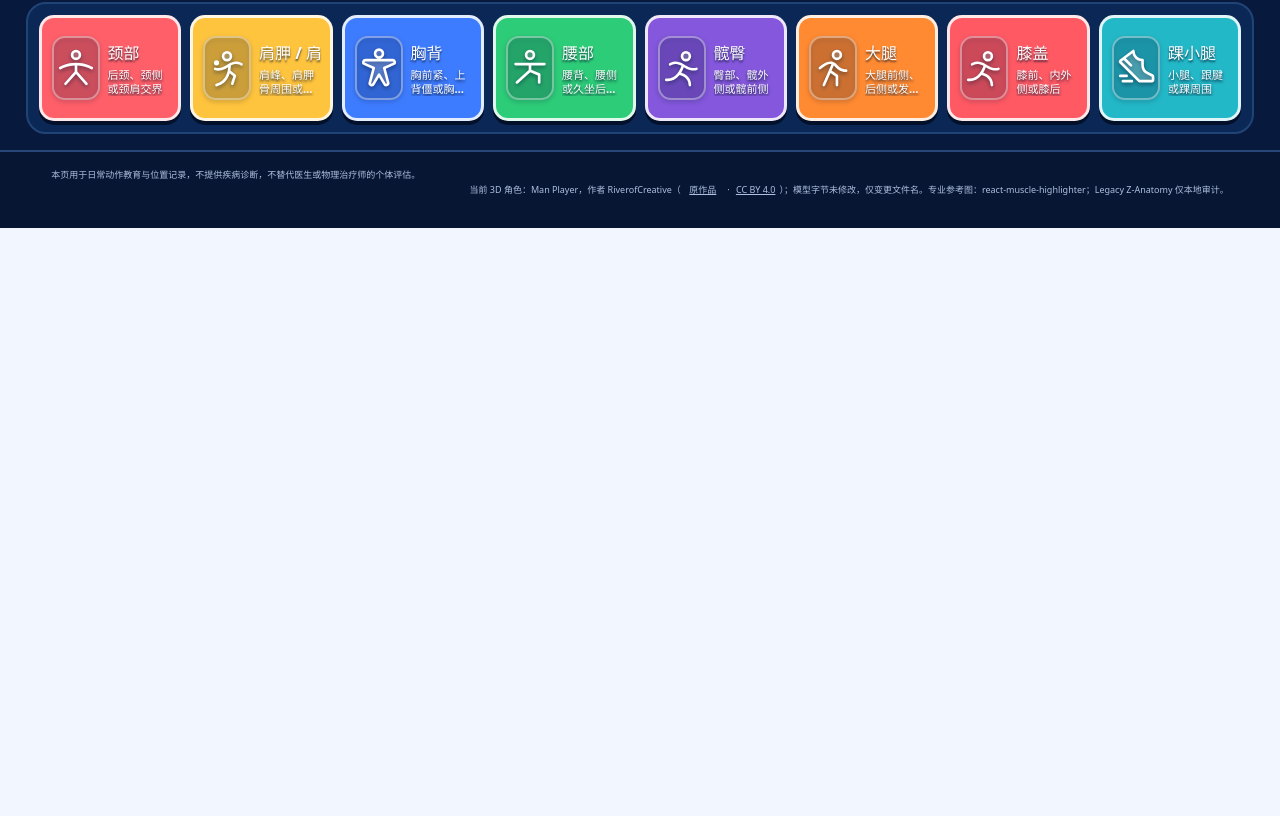
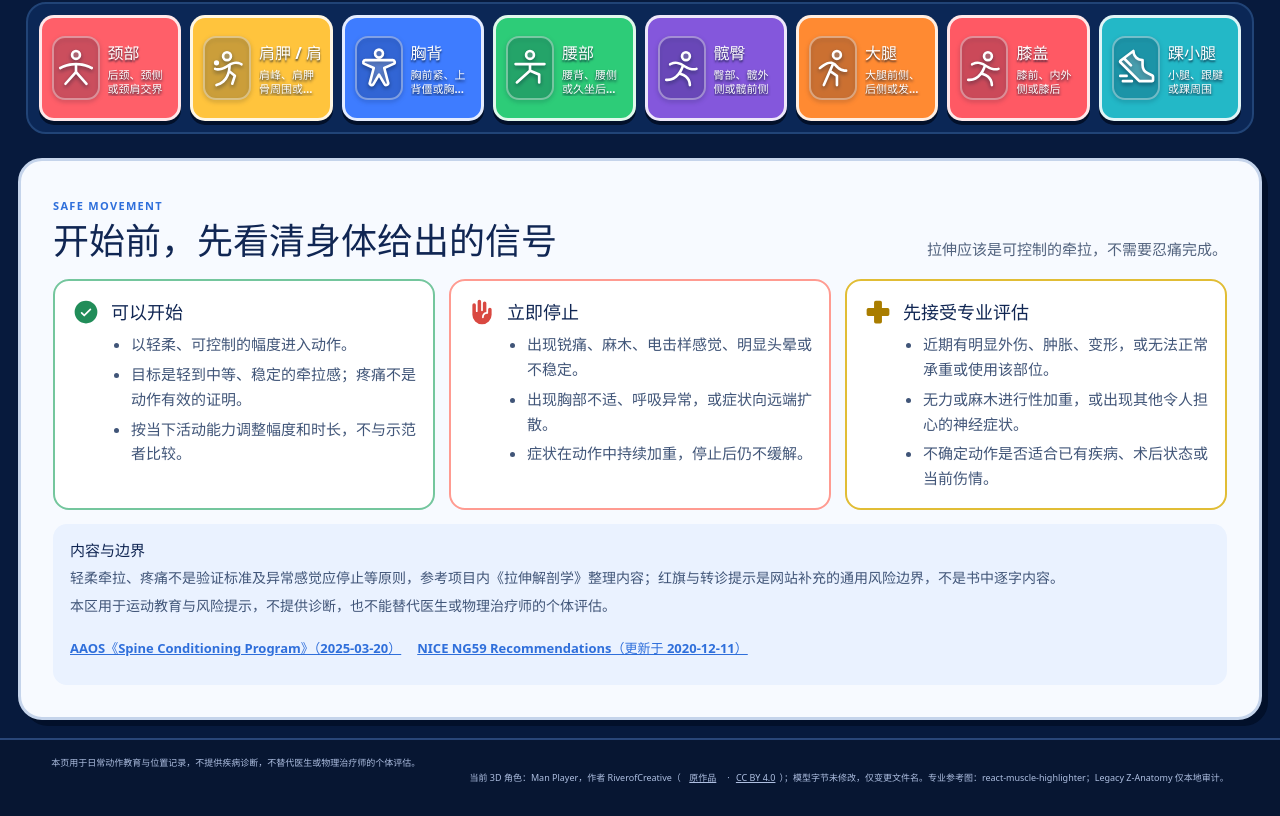
Before and after one commit to wziyuan317/move-lab-body-reset, a React (Vite) app: page / in a window 1280 px wide. Shown: the part 737-1553 px from the top of the page. Before the commit the page ends 965 px from the top, so only its background shows below. Built offline with nearby package versions, Linux system fonts and the light colour scheme; no server answers.

Commit message:
feat: 补充页面安全说明

```diff
--- a/package.json
+++ b/package.json
@@ -10,7 +10,7 @@
     "build": "npm run build:content && vite build && node scripts/prepare-sites-build.mjs && node scripts/verify-release-assets.mjs dist/client",
     "build:github": "npm run build:content && vite build --base=/move-lab-body-reset/ --outDir dist/github && node scripts/prepare-github-build.mjs && node scripts/verify-release-assets.mjs dist/github",
     "preview": "vite preview",
-    "test": "node --test tests/movements.test.mjs tests/body-map.test.mjs tests/body-region-map.test.mjs tests/body-region-map-component.test.mjs tests/body-assets.test.mjs tests/camera-framing.test.mjs tests/home-flow.test.mjs tests/hotspot-interaction.test.mjs tests/office-content.test.mjs tests/office-routine.test.mjs tests/professional-location.test.mjs tests/stretching-adapters.test.mjs tests/tutorial-library-contract.test.mjs",
+    "test": "node --test tests/movements.test.mjs tests/body-map.test.mjs tests/body-region-map.test.mjs tests/body-region-map-component.test.mjs tests/body-assets.test.mjs tests/camera-framing.test.mjs tests/home-flow.test.mjs tests/hotspot-interaction.test.mjs tests/office-content.test.mjs tests/office-routine.test.mjs tests/professional-location.test.mjs tests/stretching-adapters.test.mjs tests/tutorial-library-contract.test.mjs tests/typography-safety.test.mjs",
     "test:sites": "node --test tests/sites-worker.test.mjs",
     "test:content": "node --test tests/stretching-web-library.test.mjs tests/pose-frame-audit.test.mjs"
   },
--- a/src/HomePage.jsx
+++ b/src/HomePage.jsx
@@ -15,6 +15,7 @@ import { AssessmentPanel } from "./components/AssessmentPanel.jsx";
 import { BodyExplorer } from "./components/BodyExplorer.jsx";
 import { LocationTaskPanel } from "./components/LocationTaskPanel.jsx";
 import { RegionRail } from "./components/RegionRail.jsx";
+import { SafetyGuidance } from "./components/SafetyGuidance.jsx";
 import { SiteHeader } from "./components/SiteHeader.jsx";
 import { getMissionDisplayStep, getStepFocusSelector } from "./homeFlow.js";
 
@@ -139,6 +140,8 @@ export function HomePage({ value, onChange, onOpenTutorial, onOpenLibrary, onNav
         </div>
       </main>
 
+      <SafetyGuidance />
+
       <div className="mobile-step-control" aria-label="移动端步骤控制">
         <button type="button" className="mobile-step-control__back" disabled={mobileStep === 1} onClick={() => requestStep(mobileStep - 1)} aria-label="上一步">
           <ArrowLeft size={21} weight="bold" />
@@ -153,7 +156,7 @@ export function HomePage({ value, onChange, onOpenTutorial, onOpenLibrary, onNav
         )}
       </div>
 
-      <footer id="safety-note" className="home-footer">
+      <footer className="home-footer">
         <p>本页用于日常动作教育与位置记录，不提供疾病诊断，不替代医生或物理治疗师的个体评估。</p>
         <p>
           当前 3D 角色：Man Player，作者 RiverofCreative（
--- /dev/null
+++ b/src/components/SafetyGuidance.jsx
@@ -0,0 +1,63 @@
+import { CheckCircle, FirstAid, HandPalm } from "@phosphor-icons/react";
+
+export function SafetyGuidance() {
+  return (
+    <section id="safety-note" className="safety-guidance" aria-labelledby="safety-guidance-title">
+      <header>
+        <div>
+          <small>SAFE MOVEMENT</small>
+          <h2 id="safety-guidance-title">开始前，先看清身体给出的信号</h2>
+        </div>
+        <p>拉伸应该是可控制的牵拉，不需要忍痛完成。</p>
+      </header>
+
+      <div className="safety-guidance__grid">
+        <article className="is-ready">
+          <CheckCircle size={28} weight="fill" aria-hidden="true" />
+          <div>
+            <h3>可以开始</h3>
+            <ul>
+              <li>以轻柔、可控制的幅度进入动作。</li>
+              <li>目标是轻到中等、稳定的牵拉感；疼痛不是动作有效的证明。</li>
+              <li>按当下活动能力调整幅度和时长，不与示范者比较。</li>
+            </ul>
+          </div>
+        </article>
+
+        <article className="is-stop">
+          <HandPalm size={28} weight="fill" aria-hidden="true" />
+          <div>
+            <h3>立即停止</h3>
+            <ul>
+              <li>出现锐痛、麻木、电击样感觉、明显头晕或不稳定。</li>
+              <li>出现胸部不适、呼吸异常，或症状向远端扩散。</li>
+              <li>症状在动作中持续加重，停止后仍不缓解。</li>
+            </ul>
+          </div>
+        </article>
+
+        <article className="is-assess">
+          <FirstAid size={28} weight="fill" aria-hidden="true" />
+          <div>
+            <h3>先接受专业评估</h3>
+            <ul>
+              <li>近期有明显外伤、肿胀、变形，或无法正常承重或使用该部位。</li>
+              <li>无力或麻木进行性加重，或出现其他令人担心的神经症状。</li>
+              <li>不确定动作是否适合已有疾病、术后状态或当前伤情。</li>
+            </ul>
+          </div>
+        </article>
+      </div>
+
+      <div className="safety-guidance__boundary">
+        <strong>内容与边界</strong>
+        <p>轻柔牵拉、疼痛不是验证标准及异常感觉应停止等原则，参考项目内《拉伸解剖学》整理内容；红旗与转诊提示是网站补充的通用风险边界，不是书中逐字内容。</p>
+        <p>本区用于运动教育与风险提示，不提供诊断，也不能替代医生或物理治疗师的个体评估。</p>
+        <div>
+          <a href="https://orthoinfo.aaos.org/globalassets/pdfs/spine-conditioning-program_3-20-25.pdf" target="_blank" rel="noreferrer">AAOS《Spine Conditioning Program》（2025-03-20）</a>
+          <a href="https://www.nice.org.uk/guidance/NG59/chapter/recommendations" target="_blank" rel="noreferrer">NICE NG59 Recommendations（更新于 2020-12-11）</a>
+        </div>
+      </div>
+    </section>
+  );
+}
--- a/src/styles.css
+++ b/src/styles.css
@@ -157,6 +157,27 @@ button:focus-visible, a:focus-visible, input:focus-visible { outline: 4px solid
 .home-footer { display: flex; justify-content: space-between; gap: 20px; padding: 16px clamp(18px, 4vw, 64px); color: #aebfe1; background: #071632; border-top: 2px solid #294678; font-size: 9px; line-height: 1.5; }
 .home-footer p { margin: 0; }
 .home-footer a { display: inline-flex; min-width: 44px; min-height: 44px; align-items: center; justify-content: center; padding: 0 4px; }
+.safety-guidance { width: min(1480px, calc(100% - 36px)); margin: 8px auto 18px; padding: clamp(18px, 2.5vw, 32px); color: var(--navy); background: #f7faff; border: 3px solid #c5d4eb; border-radius: 24px; box-shadow: 6px 6px 0 #02102a; scroll-margin-top: 24px; }
+.safety-guidance > header { display: flex; align-items: end; justify-content: space-between; gap: 24px; margin-bottom: 18px; }
+.safety-guidance > header small { color: var(--blue); font-size: 11px; font-weight: 950; letter-spacing: .12em; }
+.safety-guidance > header h2 { max-width: 720px; margin: 5px 0 0; font-size: clamp(24px, 3vw, 36px); line-height: 1.15; }
+.safety-guidance > header p { max-width: 420px; margin: 0; color: #52637e; font-size: 15px; line-height: 1.55; }
+.safety-guidance__grid { display: grid; grid-template-columns: repeat(3, minmax(0, 1fr)); gap: 14px; }
+.safety-guidance__grid article { display: grid; grid-template-columns: auto 1fr; align-items: start; gap: 11px; padding: 17px; background: #fff; border: 2px solid #bdcbe0; border-radius: 16px; }
+.safety-guidance__grid article.is-ready { border-color: #74c69d; }
+.safety-guidance__grid article.is-stop { border-color: #ff9b91; }
+.safety-guidance__grid article.is-assess { border-color: #e1bd35; }
+.safety-guidance__grid article.is-ready > svg { color: #218d59; }
+.safety-guidance__grid article.is-stop > svg { color: #d94841; }
+.safety-guidance__grid article.is-assess > svg { color: #a97d00; }
+.safety-guidance__grid h3 { margin: 0 0 8px; font-size: 18px; }
+.safety-guidance__grid ul { margin: 0; padding-left: 20px; color: #405578; font-size: 15px; line-height: 1.65; }
+.safety-guidance__grid li + li { margin-top: 5px; }
+.safety-guidance__boundary { margin-top: 14px; padding: 15px 17px; color: #405578; background: #eaf2ff; border-radius: 14px; }
+.safety-guidance__boundary strong { color: var(--navy); font-size: 15px; }
+.safety-guidance__boundary p { margin: 6px 0 0; font-size: 14px; line-height: 1.6; }
+.safety-guidance__boundary > div { display: flex; flex-wrap: wrap; gap: 8px 16px; margin-top: 8px; }
+.safety-guidance__boundary a { display: inline-flex; min-height: 44px; align-items: center; color: var(--blue); font-size: 13px; font-weight: 800; }
 .brand--button { width: 100%; padding: 0; text-align: left; background: transparent; border: 0; cursor: pointer; }
 .back-home-button { display: inline-flex; min-height: 34px; align-items: center; gap: 6px; margin-bottom: 9px; padding: 0 10px; color: var(--blue); font-size: 10px; font-weight: 900; background: #fff; border: 2px solid var(--blue); border-radius: 999px; cursor: pointer; }
 
@@ -550,6 +571,7 @@ button:focus-visible, a:focus-visible, input:focus-visible { outline: 4px solid
   .mission-column, .character-stage { height: 620px; }
   .result-column { grid-column: 1 / -1; height: auto; max-height: none; }
   .location-selector, .result-column .recommendation-panel { max-width: 720px; margin-right: auto; margin-left: auto; }
+  .safety-guidance__grid { grid-template-columns: 1fr; }
 }
 
 @media (max-width: 700px) {
@@ -559,6 +581,9 @@ button:focus-visible, a:focus-visible, input:focus-visible { outline: 4px solid
   .home-brand strong { font-size: 16px; }
   .home-nav__status { font-size: 0; }
   .home-main { padding: 10px 10px 16px; }
+  .safety-guidance { width: calc(100% - 20px); margin-bottom: 10px; padding: 16px; border-radius: 18px; }
+  .safety-guidance > header { display: grid; gap: 10px; }
+  .safety-guidance__grid article { padding: 14px; }
   .location-workspace { display: block; }
   .mission-column, .character-stage, .result-column { display: none; width: 100%; height: auto; }
   .location-workspace[data-mobile-step="1"] .character-stage,
```
Also changed, not shown: 2 other files (tests, documents, lock files or other folders).
